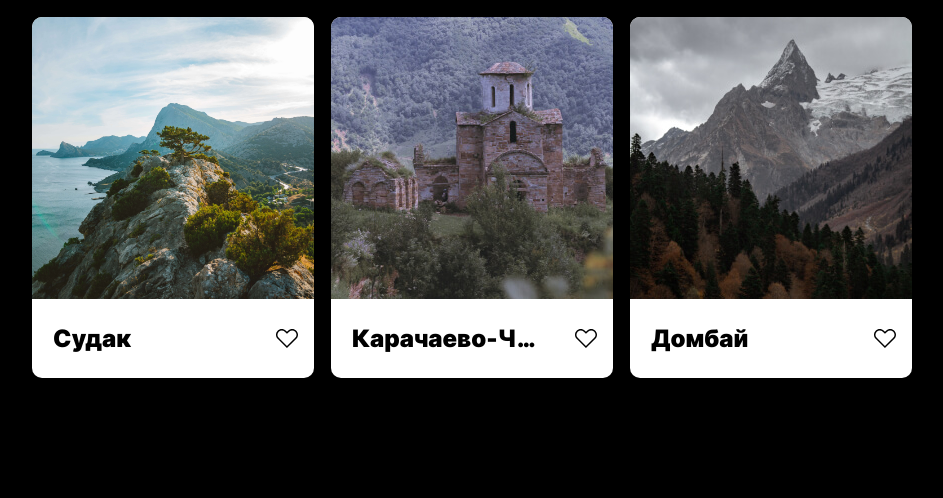
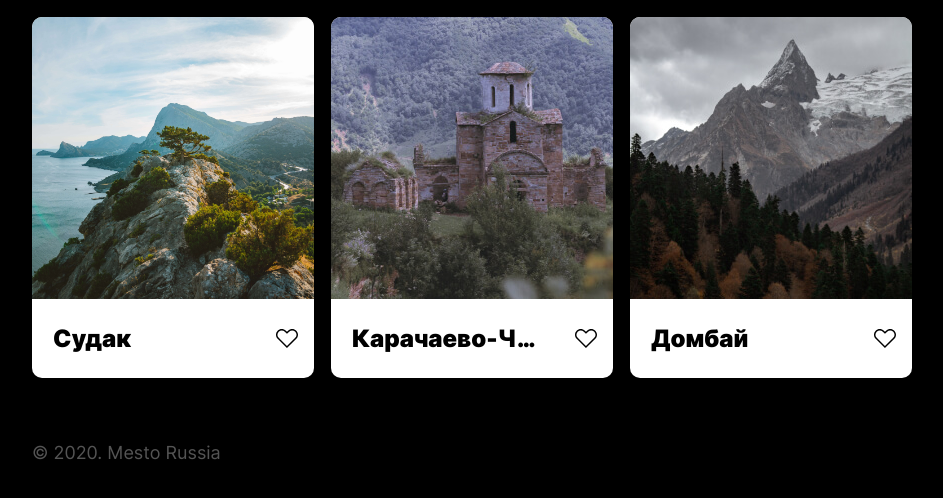
Before and after one commit to annette111/mesto, a plain HTML site: page index.html in a window 1280 px wide. Shown: the part 715-1213 px from the top of the page, without its empty margins (168-1111 px from the left). Before the commit the page ends 1163 px from the top, so only its background shows below. Drawn offline with Linux system fonts and the light colour scheme.

Commit message:
style: добавить  стили footer

```diff
--- /dev/null
+++ b/blocks/footer/__copyright/footer__copyright.css
@@ -0,0 +1,9 @@
+.footer__copyright {
+    color: #545454;
+    font-family: 'Inter', Arial, sans-serif;
+    font-style: normal;
+    font-weight: 400;
+    font-size: 18px;
+    line-height: 22px;
+    margin: 0;
+}
--- a/blocks/footer/footer.css
+++ b/blocks/footer/footer.css
@@ -0,0 +1,6 @@
+.footer {
+
+    max-width: 880px;
+    height: auto;
+    padding: 44px 200px 58px;
+}
--- a/pages/index.css
+++ b/pages/index.css
@@ -10,6 +10,7 @@
 @import url(../blocks/element/__title/element__title.css);
 @import url(../blocks/elements/elements.css);
 @import url(../blocks/footer/footer.css);
+@import url(../blocks/footer/__copyright/footer__copyright.css);
 @import url(../blocks/header/header.css);
 @import url(../blocks/header/__line/header__line.css);
 @import url(../blocks/header/__logo/header__logo.css);
@@ -46,5 +47,3 @@
 @import url();
 @import url();
 @import url();
-@import url();
-@import url();
```
